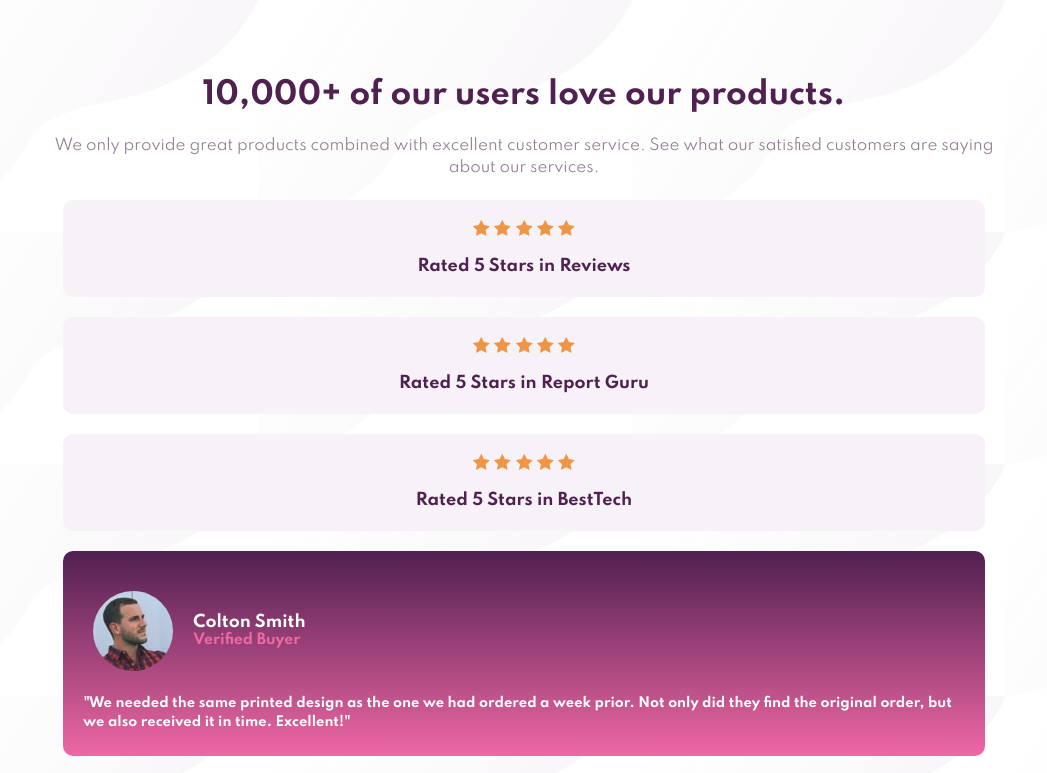
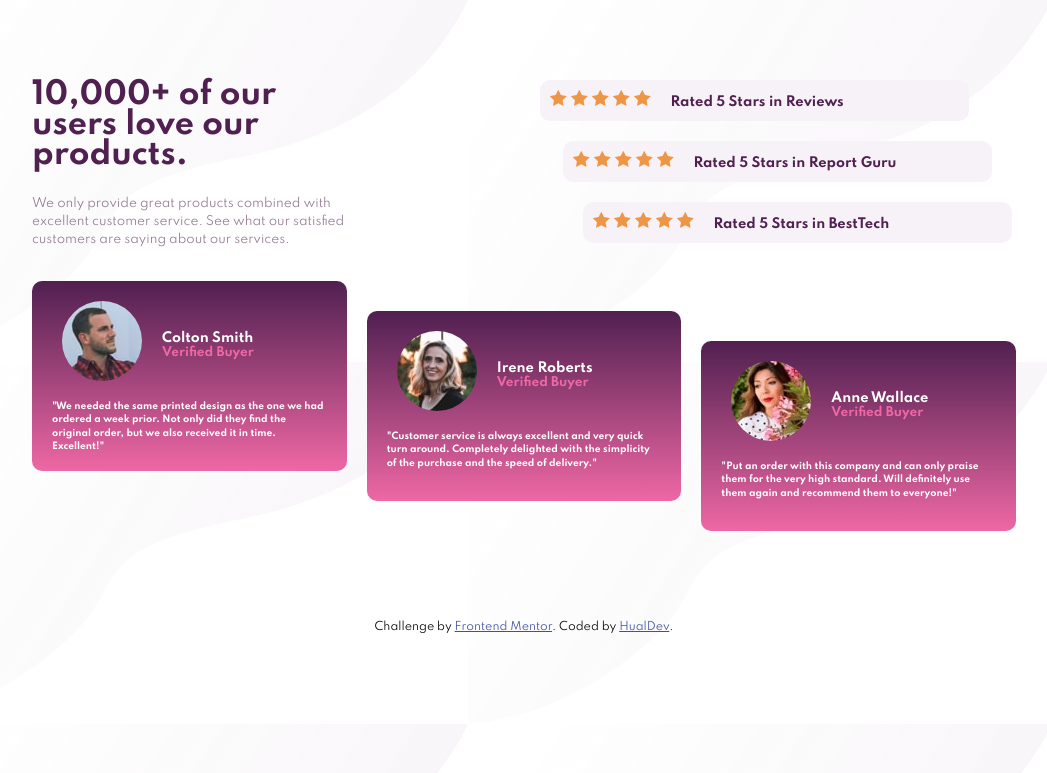
Before and after one commit to HualDev/SocialProof, a plain HTML site: page index.html in a window 1280 px wide. Shown: the top 773 px of the page, without its empty margins (116-1163 px from the left). Drawn offline with Linux system fonts and the light colour scheme.

Commit message:
Final Version, Enjoy ...

```diff
--- a/index.html
+++ b/index.html
@@ -16,6 +16,8 @@
       .attribution {
         font-size: 11px;
         text-align: center;
+        margin: 20px 0 0;
+        padding: 50px 0 0;
       }
       .attribution a {
         color: hsl(228, 45%, 44%);
@@ -24,6 +26,7 @@
   </head>
   <body>
     <main>
+      <div class="first">
         <article class="tittle">
             <h1>10,000+ of our users love our products.</h1>
 
@@ -33,6 +36,7 @@
             </p>
           </article>
 
+          <div class="details">
             <article class="stars">
               <div class="review">
                 <img src="./images/icon-star.svg" alt="starImagen">
@@ -44,8 +48,8 @@
               <p>Rated 5 Stars in Reviews</p>
             </article>
 
-      <article class="stars">
-        <div class="guru">
+            <article class="stars tab1">
+              <div class="guru ">
                 <img src="./images/icon-star.svg" alt="starImagen">
                 <img src="./images/icon-star.svg" alt="starImagen">
                 <img src="./images/icon-star.svg" alt="starImagen">
@@ -55,7 +59,7 @@
               <p>Rated 5 Stars in Report Guru</p>
             </article>
 
-      <article class="stars">
+            <article class="stars tab2">
               <div class="tech">
                 <img src="./images/icon-star.svg" alt="starImagen">
                 <img src="./images/icon-star.svg" alt="starImagen">
@@ -65,7 +69,11 @@
               </div>
               <p>Rated 5 Stars in BestTech</p>
             </article>
+          </div>
 
+      </div>
+
+      <div class="second">
         <article class="buyer colton">
           <div class="dates">
             <img src="./images/image-colton.jpg" alt="ColtonImage">
@@ -111,6 +119,8 @@
             standard. Will definitely use them again and recommend them to everyone!"
           </p>
         </article>
+      </div>
+
     </main>
 
     <div class="attribution">
--- a/style.css
+++ b/style.css
@@ -121,7 +121,108 @@ main{
 }
 
 @media(min-width:650px){
+    body{
+        background-image: url('./images/bg-pattern-top-desktop.svg');
+    }
     main{
         width: 80%;
+        display: flex;
+        flex-direction: column;
+
+    }
+
+    .first{
+        display: flex;
+    }
+
+    .tittle{
+        width: 45%;
+    }
+
+    .tittle h1{
+        text-align: left;
+        padding: 35px 35px 0 0;
+        width: 80%;
+    }
+
+    .tittle p{
+        font-size: 12px;
+        text-align: left;
+        width: 80%;
+    }
+
+    .details{
+        width: 55%;
+        padding: 60px 20px 10px;
+    }
+
+    .stars{
+        padding: 10px;
+        width: 82%;
+    }
+    .stars p{
+        display: inline;
+        font-size: 13px;
+        margin-left: 15px;
+    }
+
+    .review{
+        display: inline;
+    }
+
+    .guru{
+        display: inline;
+
+    }
+
+    .tab1{
+        margin: 0 0 0 70px;
+    }
+
+    .tech{
+        display: inline;
+    }
+
+    .tab2{
+        margin: 20px 0 0 90px;
+    }
+
+    .second{
+        display: flex;
+        justify-content: space-around;
+    }
+
+    .buyer{
+        width: 100%;
+        margin: 20px;
+        height: 190px;
+    }
+
+    .buyer img{
+        margin: 20px 10px 10px 30px;
+    }
+
+    .name{
+        padding: 20px 10px 0;
+    }
+
+    .name h1{
+        font-size: 13px;
+    }
+
+    .name h2{
+        font-size: 12px;
+    }
+
+    .buyer p{
+        font-size: 9px;
+    }
+
+    .irene{
+        margin: 50px 0px 20px;
+    }
+
+    .anne{
+        margin: 80px 20px 20px;
     }
 }
```
Also changed, not shown: images/screenshot.jpg (added), 1 other file. Lines whose indentation alone changed are shown as unchanged.
